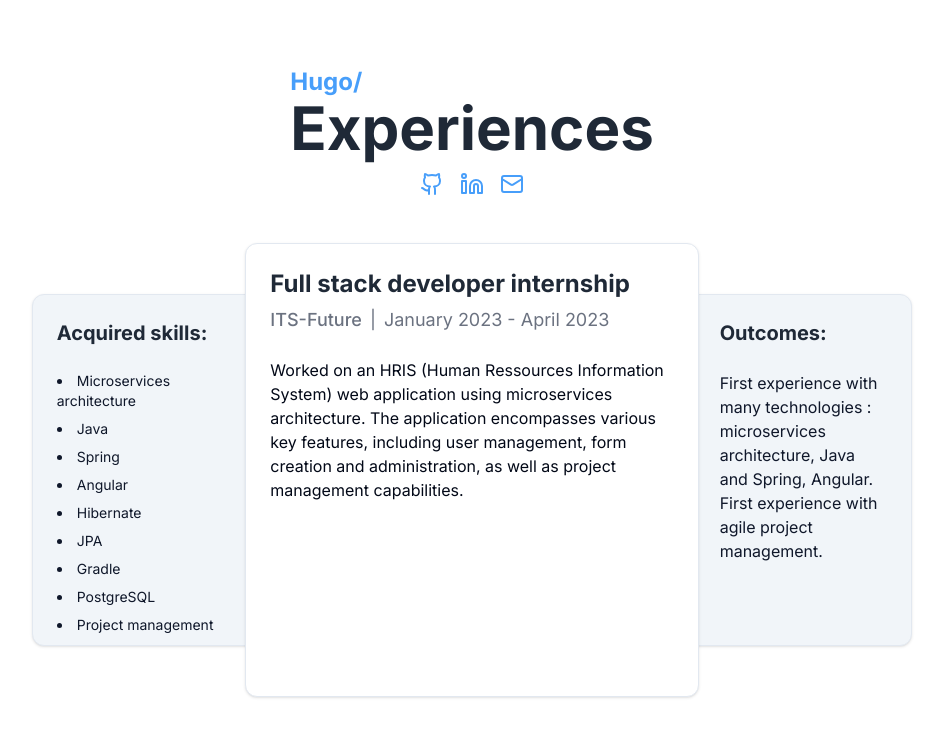
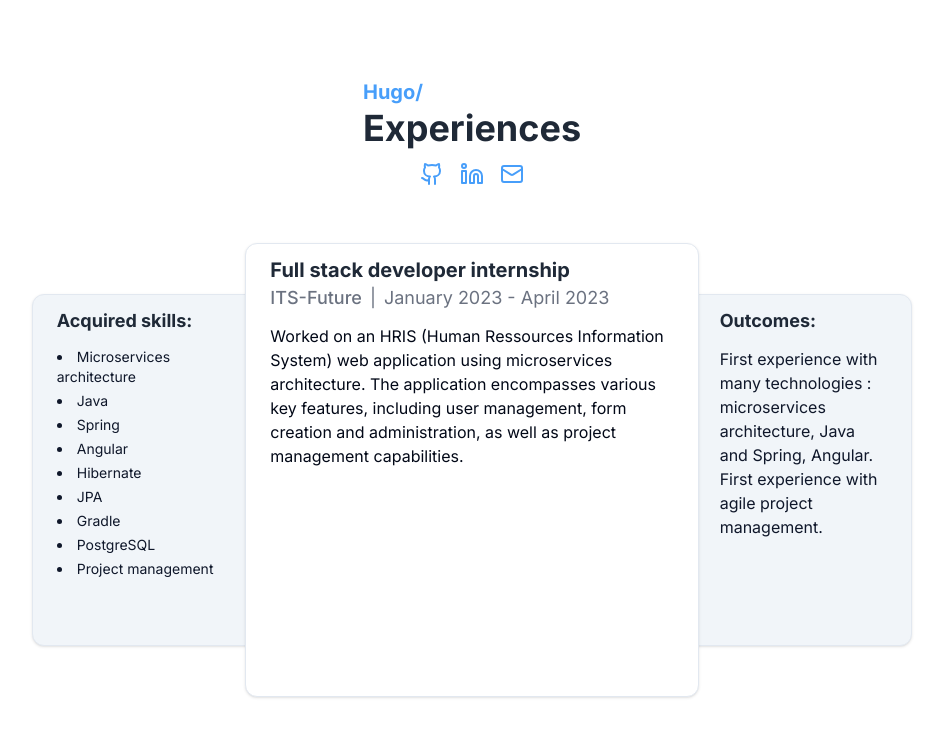
Before and after one commit to Aldresus/hugochampyfr_2023, a Next.js app: page /resume/experiences in a window 1280 px wide. Shown: the part 34-770 px from the top of the page, without its empty margins (168-1111 px from the left). Built offline with nearby package versions, Linux system fonts and the light colour scheme.

Commit message:
fixed small pc responsive

```diff
--- a/src/components/experienceCard/skillsSideCard.tsx
+++ b/src/components/experienceCard/skillsSideCard.tsx
@@ -14,7 +14,7 @@ export default function SkillsSideCard(props: ExperienceCardSideProps) {
         <CardTitle size="h4">Acquired skills:</CardTitle>
       </CardHeader>
       <CardContent className="flex flex-col gap-3 ">
-        <ul className="list-disc list-inside space-y-2 text-sm">
+        <ul className="list-disc list-inside space-y-[0.250rem] text-sm">
           {technologies?.map((technology) => (
             <li key={technology}>{capitalize(technology)}</li>
           ))}
--- a/src/components/ui/card.tsx
+++ b/src/components/ui/card.tsx
@@ -68,7 +68,7 @@ const CardHeader = React.forwardRef<
 >(({ className, ...props }, ref) => (
   <div
     ref={ref}
-    className={cn("flex flex-col space-y-1.5 p-6", className)}
+    className={cn("flex flex-col py-3 px-6", className)}
     {...props}
   />
 ));
--- a/src/components/ui/title.tsx
+++ b/src/components/ui/title.tsx
@@ -13,11 +13,11 @@ const titleVariants = cva(
   {
     variants: {
       size: {
-        h1: "text-4xl lg:text-6xl",
-        h2: "text-2xl lg:text-3xl",
-        h3: "text-xl lg:text-2xl",
-        h4: "text-lg lg:text-xl",
-        h5: "text-md lg:text-lg",
+        h1: "text-4xl 2xl:text-6xl",
+        h2: "text-2xl 2xl:text-3xl",
+        h3: "text-xl 2xl:text-2xl",
+        h4: "text-lg 2xl:text-xl",
+        h5: "text-md 2xl:text-lg",
       },
     },
     defaultVariants: {
--- a/src/data/experiences.ts
+++ b/src/data/experiences.ts
@@ -66,7 +66,7 @@ const experiences: Experience[] = [
     technologies: [
       "project management",
       "Python",
-      "Oriented Object Programming",
+      "OOP",
       "C",
       "C++",
       "SQL",
```
